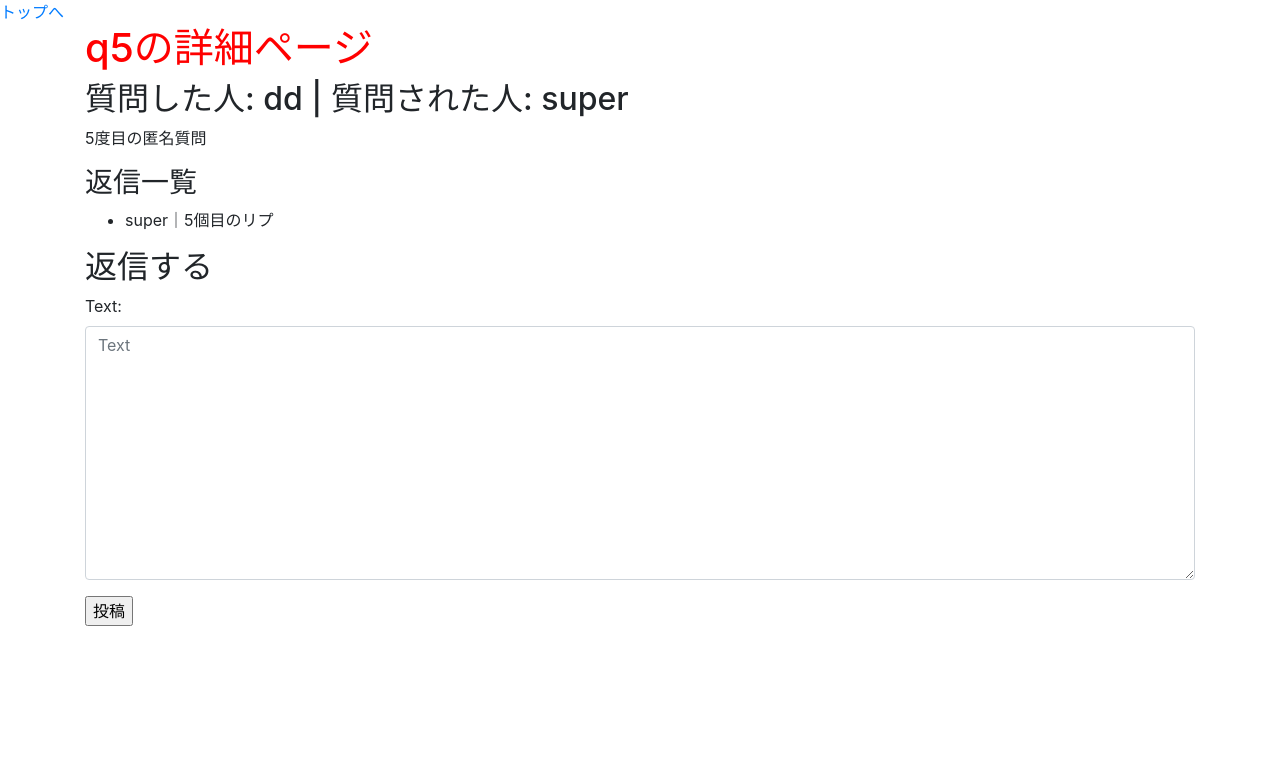
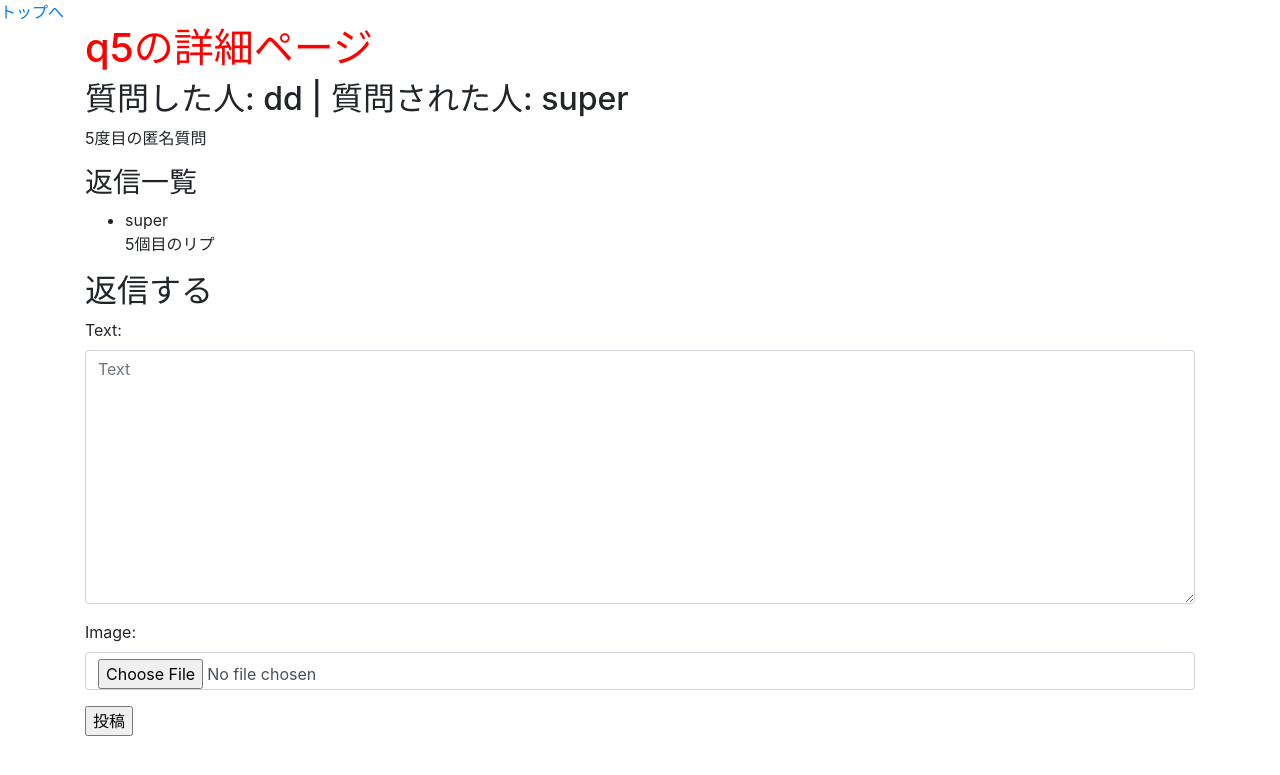
Before and after one commit to 1f101802780/MensNotion, a Django app: page /question/5/ in a window 1280 px wide. Shown: the top 775 px of the page. Run offline with Django 3.2, Linux system fonts and the light colour scheme; a user stored in the database is signed in; data comes from the database, SQL or seed files in the repository; both versions use the stored data as it was after the commit; some libraries are stand-ins or nearby versions.

Commit message:
写真付きのリプライを可能に

```diff
--- a/groomings/forms.py
+++ b/groomings/forms.py
@@ -14,6 +14,8 @@ class BaseForm(forms.ModelForm):
 
 
 class PostForm(BaseForm):
+    image = forms.FileField(required=False)
+
     class Meta:
         model = Post
         exclude = ['user', 'favorite', 'created_at']
@@ -30,21 +32,26 @@ class CommentForm(BaseForm):
         fields =('text',)
 
 class QuestionForm(BaseForm):
+    image = forms.FileField(required=False)
+
     class Meta:
         model = Question
-        exclude = ['good_question', 'good_answer']
+        exclude = ['good_question', 'good_answer', 'created_at']
         label = {
             'title': 'タイトル',
             'text': '本文',
+            'image': '画像',
             'give_point': '付与するポイント',
             'giver': '自分(ログイン処理作ったら消す)',
             'recipient': '質問する相手'
         }
 
 class ReplyForm(BaseForm):
+    image = forms.FileField(required=False)
+
     class Meta:
         model = Reply
-        fields = ('text',)
+        fields = ('text', 'image')
 
 # ユーザー追加用のフォーム
 class UserAddForm(BaseForm):
--- a/groomings/models.py
+++ b/groomings/models.py
@@ -95,6 +95,7 @@ class Question(Date):
     """匿名質問モデル"""
     title = models.CharField(max_length=30, null=True, blank=True)
     text = models.TextField(null=False, blank=False)
+    image = models.FileField(upload_to='question_image/', null=True)
     give_point = models.IntegerField(blank=False, null=False, default=5, validators=[MinValueValidator(5)])
 
     # 質問する人
@@ -118,6 +119,7 @@ class Question(Date):
 class Reply(Date):
     """質問に対する返答モデル"""
     text = models.TextField(null=False, blank=False)
+    image = models.FileField(upload_to='reply_image/', null=True)
     question = models.ForeignKey(
         'Question', on_delete=CASCADE, related_name="question_reply"
     )
--- a/groomings/templates/groomings/question_detail.html
+++ b/groomings/templates/groomings/question_detail.html
@@ -10,12 +10,18 @@
     <h3>返信一覧</h3>
     <ul>
         {% for reply in replys %}
-        <li>{{reply.giver.username }}｜{{ reply.text }}</li>
+        <li>
+            {{reply.giver.username }}<br>
+            {% if reply.image %}
+            <img src="{{ reply.image.url }}" width="150">
+            {% endif %}
+            {{ reply.text }}
+        </li>
         {% endfor %}
     </ul>
 
     <h2>返信する</h2>
-    <form method="POST">
+    <form method="POST" enctype="multipart/form-data">
         {% csrf_token %}
         {{ form.as_p }}
         <input type="submit" value="投稿">
--- a/groomings/views.py
+++ b/groomings/views.py
@@ -135,7 +135,7 @@ def question_detail(request, question_id):
     question_users = [question.giver, question.recipient]
     if not request.user in question_users:
         return redirect('groomings:top')
-    rep_form = forms.ReplyForm(request.POST or None)
+    rep_form = forms.ReplyForm(request.POST or None, request.FILES or None)
     if rep_form.is_valid():
         rep_form.instance.question = question
         rep_form.instance.giver = request.user
@@ -144,6 +144,7 @@ def question_detail(request, question_id):
         else:
             rep_form.instance.recipient = question.giver
         rep_form.save()
+        messages.success(request, '返信しました')
         return redirect('groomings:question_detail', question_id=question.id)
     replys = question.question_reply.all()
     return render(request, 'groomings/question_detail.html', context={"question": question, "form": rep_form, "replys": replys})
```
Also changed, not shown: db.sqlite3, groomings/migrations/0002_auto_20211027_0023.py (added), media/reply_image/trash_box.png (added).
